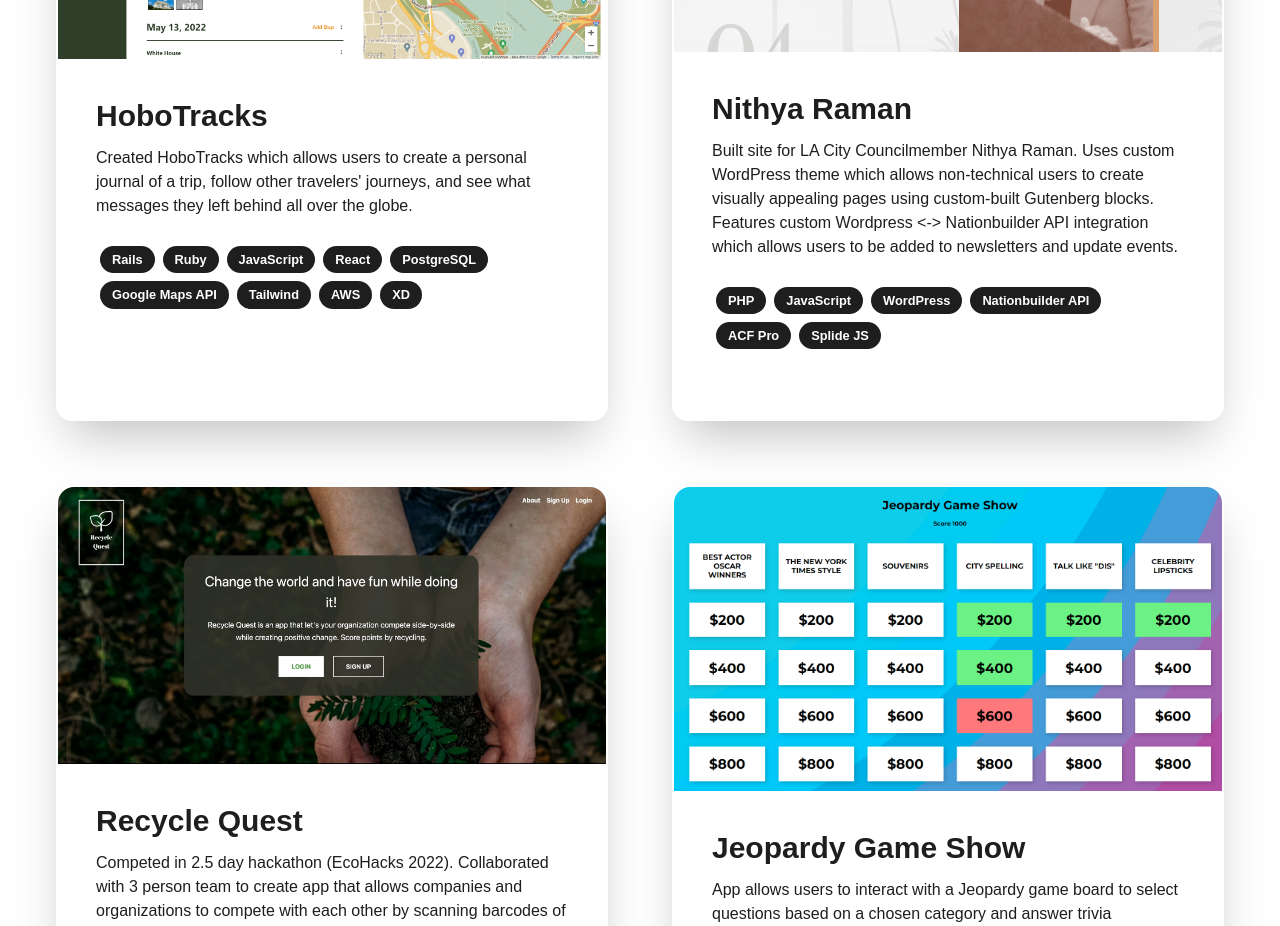
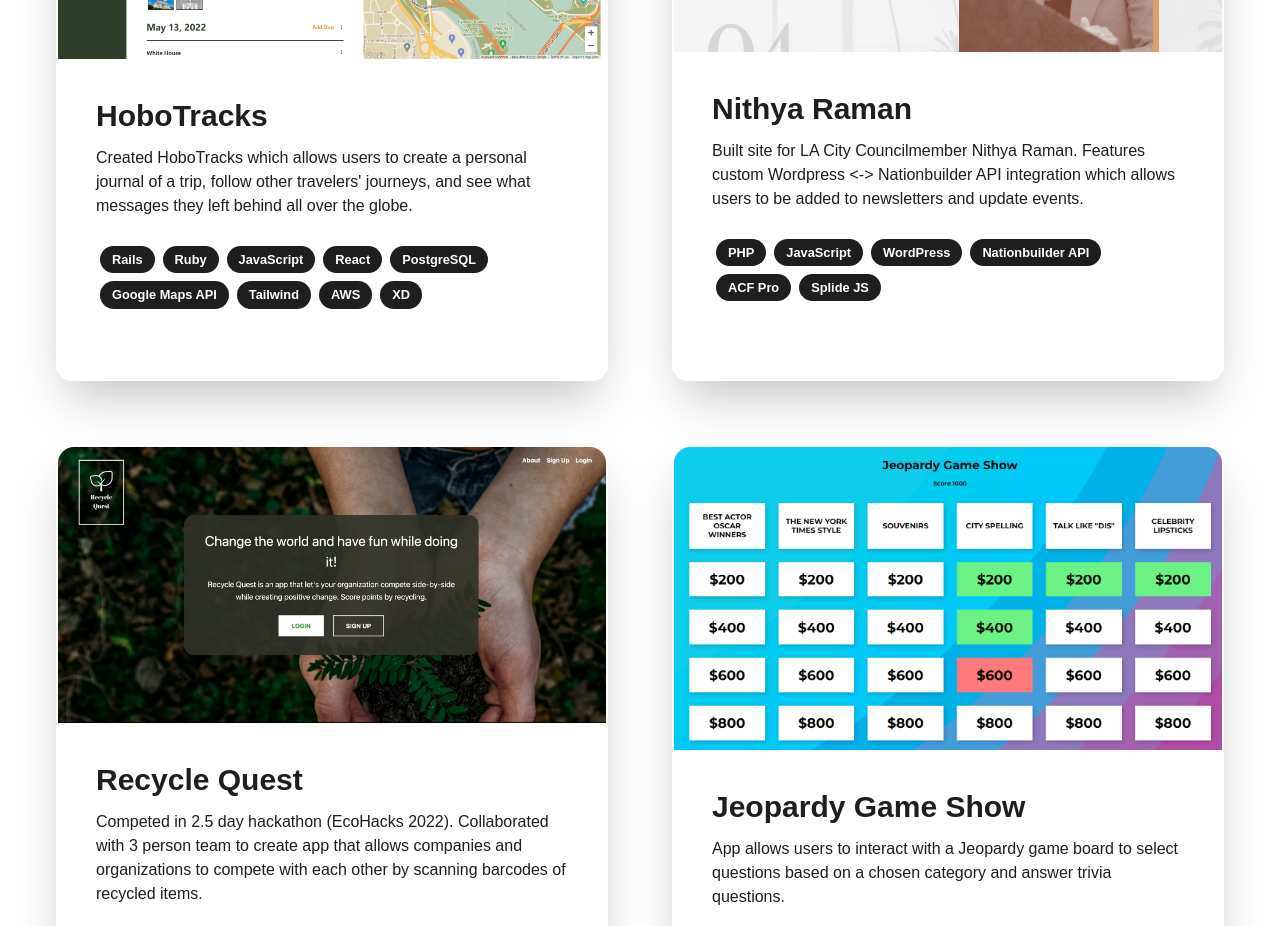
Before and after one commit to evan-chernicky/personal-website, a React (Create React App) app: page / in a window 1280 px wide. Shown: the part 3160-4086 px from the top of the page. Built offline with nearby package versions, Linux system fonts and the light colour scheme; a web font is replaced by a local one.

Commit message:
updated copy for Nithya Raman

```diff
--- a/src/components/data/ProjectsData.js
+++ b/src/components/data/ProjectsData.js
@@ -31,7 +31,7 @@
     },
     {
         name: "Nithya Raman",
-        summary: "Built site for LA City Councilmember Nithya Raman. Uses custom WordPress theme which allows non-technical users to create visually appealing pages using custom-built Gutenberg blocks. Features custom Wordpress <-> Nationbuilder API integration which allows users to be added to newsletters and update events.",
+        summary: "Built site for LA City Councilmember Nithya Raman. Features custom Wordpress <-> Nationbuilder API integration which allows users to be added to newsletters and update events.",
         image: NithyaRaman,
         tech: [
             "PHP",
```
